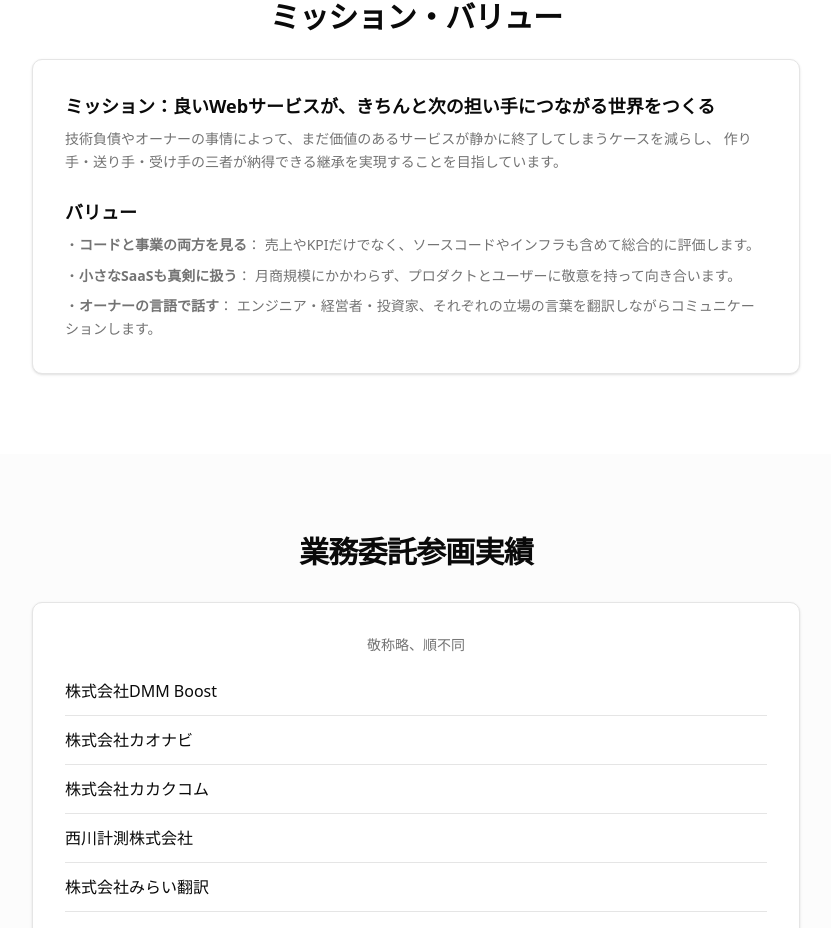
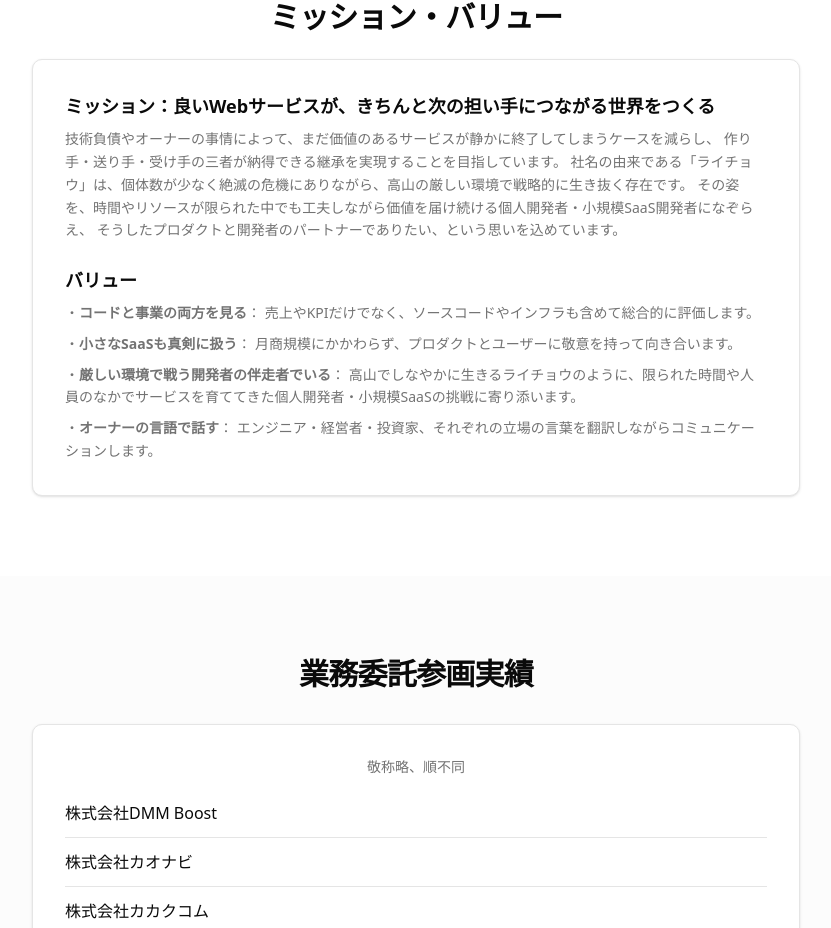
Before and after one commit to hisashi-takagi0925/company-hp, a Next.js app: page /company in a window 1280 px wide. Shown: the part 1638-2566 px from the top of the page, without its empty margins (224-1055 px from the left). Built offline with nearby package versions, Linux system fonts and the light colour scheme.

Commit message:
Add Raicho origin story to company mission

```diff
--- a/app/company/page.tsx
+++ b/app/company/page.tsx
@@ -147,6 +147,9 @@
                   <p className="text-sm leading-relaxed text-muted-foreground">
                     技術負債やオーナーの事情によって、まだ価値のあるサービスが静かに終了してしまうケースを減らし、
                     作り手・送り手・受け手の三者が納得できる継承を実現することを目指しています。
+                    社名の由来である「ライチョウ」は、個体数が少なく絶滅の危機にありながら、高山の厳しい環境で戦略的に生き抜く存在です。
+                    その姿を、時間やリソースが限られた中でも工夫しながら価値を届け続ける個人開発者・小規模SaaS開発者になぞらえ、
+                    そうしたプロダクトと開発者のパートナーでありたい、という思いを込めています。
                   </p>
                 </div>
                 <div>
@@ -167,6 +170,14 @@
                       </span>
                       ：
                       月商規模にかかわらず、プロダクトとユーザーに敬意を持って向き合います。
+                    </li>
+                    <li>
+                      ・
+                      <span className="font-semibold">
+                        厳しい環境で戦う開発者の伴走者でいる
+                      </span>
+                      ：
+                      高山でしなやかに生きるライチョウのように、限られた時間や人員のなかでサービスを育ててきた個人開発者・小規模SaaSの挑戦に寄り添います。
                     </li>
                     <li>
                       ・
```
